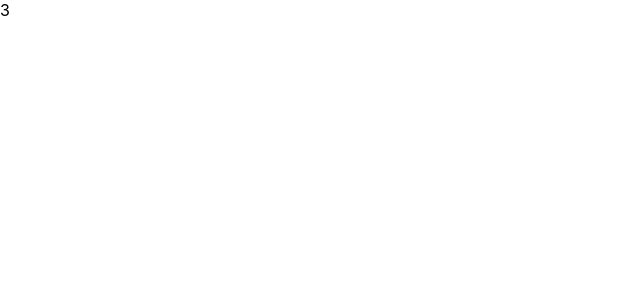
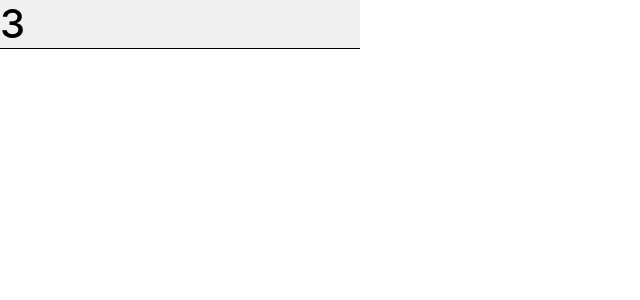
Before and after one commit to bseleng/axeta-trial, a React (Create React App) app: page / in a window 1280 px wide. Shown: the top 300 px of the page, without its empty margins (0-640 px from the left). Built offline with nearby package versions, Linux system fonts and the light colour scheme.

Commit message:
feat: add dynamic styles
Took 1 hour 9 minutes

```diff
--- a/src/App.js
+++ b/src/App.js
@@ -9,14 +9,15 @@ const App = () => {
     <AxInput
       value={value}
       setValue={setValue}
-      placeholder={'First Name Last Name'}
+      placeholder={'Elon Musk'}
       validationRules={{
         notEmpty: true,
         // onlyDigits: true,
         noSpecials: true,
         onlyLetters: true,
       }}
-      actionOnEdit={'select'}
+      actionOnEdit={'focus'}
+      inputTargetStyle={'name'}
     />
   )
 }
--- a/src/Atoms/AxInput/AxInput.jsx
+++ b/src/Atoms/AxInput/AxInput.jsx
@@ -2,13 +2,15 @@ import React, { useEffect, useRef, useState } from 'react'
 import validateAll from './AxInputValidation'
 import classes from './AxInput.module.css'
 import { AiFillCheckCircle, AiFillCloseCircle } from 'react-icons/ai'
+import { AxInputDynamicStyles } from './AxInputDynamicStyles'
 
-const AxInput = ({ value, setValue, validationRules, placeholder, actionOnEdit }) => {
+const AxInput = ({ value, setValue, validationRules, placeholder, actionOnEdit, inputTargetStyle }) => {
   const [showInput, setShowInput] = useState(false)
   const [showDiv, setShowDiv] = useState(true)
   const [showError, setShowError] = useState(false)
   const [errorMessage, setErrorMessage] = useState('Unknown Error!')
   const inputRef = useRef()
+  const dynamicClasses = AxInputDynamicStyles(inputTargetStyle, classes, showError)
 
   const toggleVisibility = () => {
     if (!showError) {
@@ -61,7 +63,8 @@ const AxInput = ({ value, setValue, validationRules, placeholder, actionOnEdit }
             onBlur={toggleVisibility}
             onKeyPress={handleKeys}
             placeholder={placeholder}
-            className={`${classes.input}`}
+            // className={`${classes.input} ${classes[inputSizeStyle]}`}
+            className={`${dynamicClasses.input}`}
           />
           {!showError ? (
             <i className={`${classes.icon} ${classes.iconOk}`}>
@@ -74,8 +77,12 @@ const AxInput = ({ value, setValue, validationRules, placeholder, actionOnEdit }
           )}
         </>
       )}
-      {showDiv && <div onClick={toggleVisibility}>{value}</div>}
-      {showError && <div className={classes.errorMessage}> {errorMessage} </div>}
+      {showDiv && (
+        <div className={` ${dynamicClasses.input}`} onClick={toggleVisibility}>
+          {value}
+        </div>
+      )}
+      {showError && <div className={`${classes.errorMessage} `}> {errorMessage} </div>}
     </div>
   )
 }
--- a/src/Atoms/AxInput/AxInput.module.css
+++ b/src/Atoms/AxInput/AxInput.module.css
@@ -7,6 +7,34 @@
     border: none;
     border-bottom: 1px solid #000000;
     background: rgba(0, 0, 0, 0.06);
+}
+
+.input:focus {
+    border: none;
+    box-shadow: none;
+    outline: none;
+    border-bottom: 1px solid #000000;
+}
+
+.inputError {
+    border: none;
+    border-bottom: 1px solid #EB5757;
+    background: rgba(0, 0, 0, 0.06);
+}
+
+.inputError:focus {
+    border: none;
+    box-shadow: none;
+    outline: none;
+    border-bottom: 1px solid #EB5757;
+}
+
+.inputBiggest {
+    width: 360px;
+    font-style: normal;
+    font-weight: 500;
+    font-size: 40px;
+    line-height: 48px;
 }
 
 .errorMessage {
@@ -20,9 +48,9 @@
 
 .icon {
     position: relative;
-    margin-left: -1.2rem;
-    margin-top: 0.2rem;
-    font-size: 1rem;
+    margin-left: -1.3rem;
+    margin-top: 16px;
+    font-size: 16px;
 }
 
 .iconOk {
--- /dev/null
+++ b/src/Atoms/AxInput/AxInputDynamicStyles.js
@@ -0,0 +1,18 @@
+export const AxInputDynamicStyles = (inputTargetStyle, classes, showError) => {
+  if (!showError) {
+    switch (inputTargetStyle) {
+      case 'name':
+        return {
+          input: `${classes.input} ${classes.inputBiggest}`,
+        }
+    }
+  } else {
+    switch (inputTargetStyle) {
+      case 'name':
+        return {
+          input: `${classes.inputError} ${classes.inputBiggest}`,
+          errorMessage: `${classes.errorMessage}`,
+        }
+    }
+  }
+}
```
